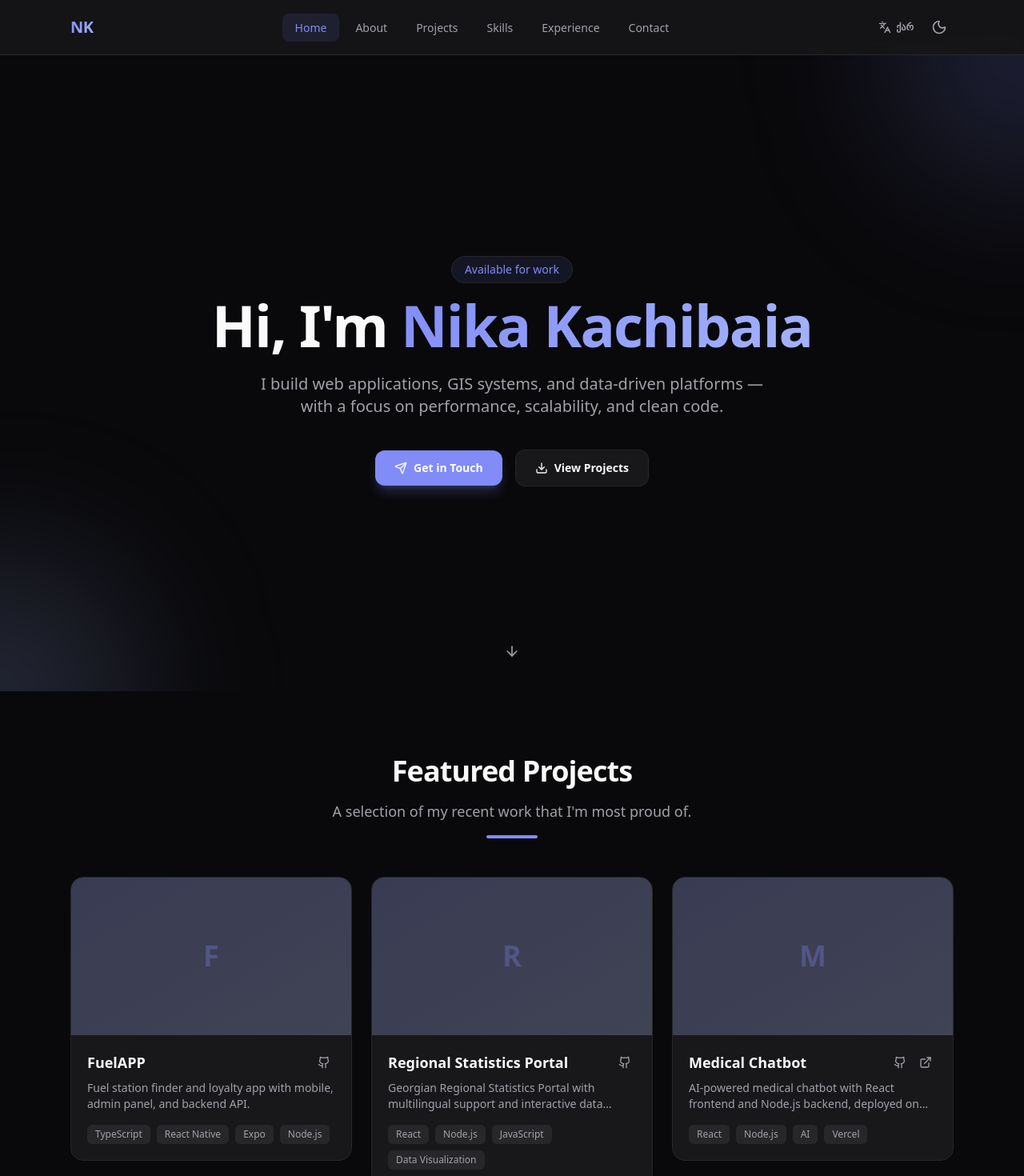
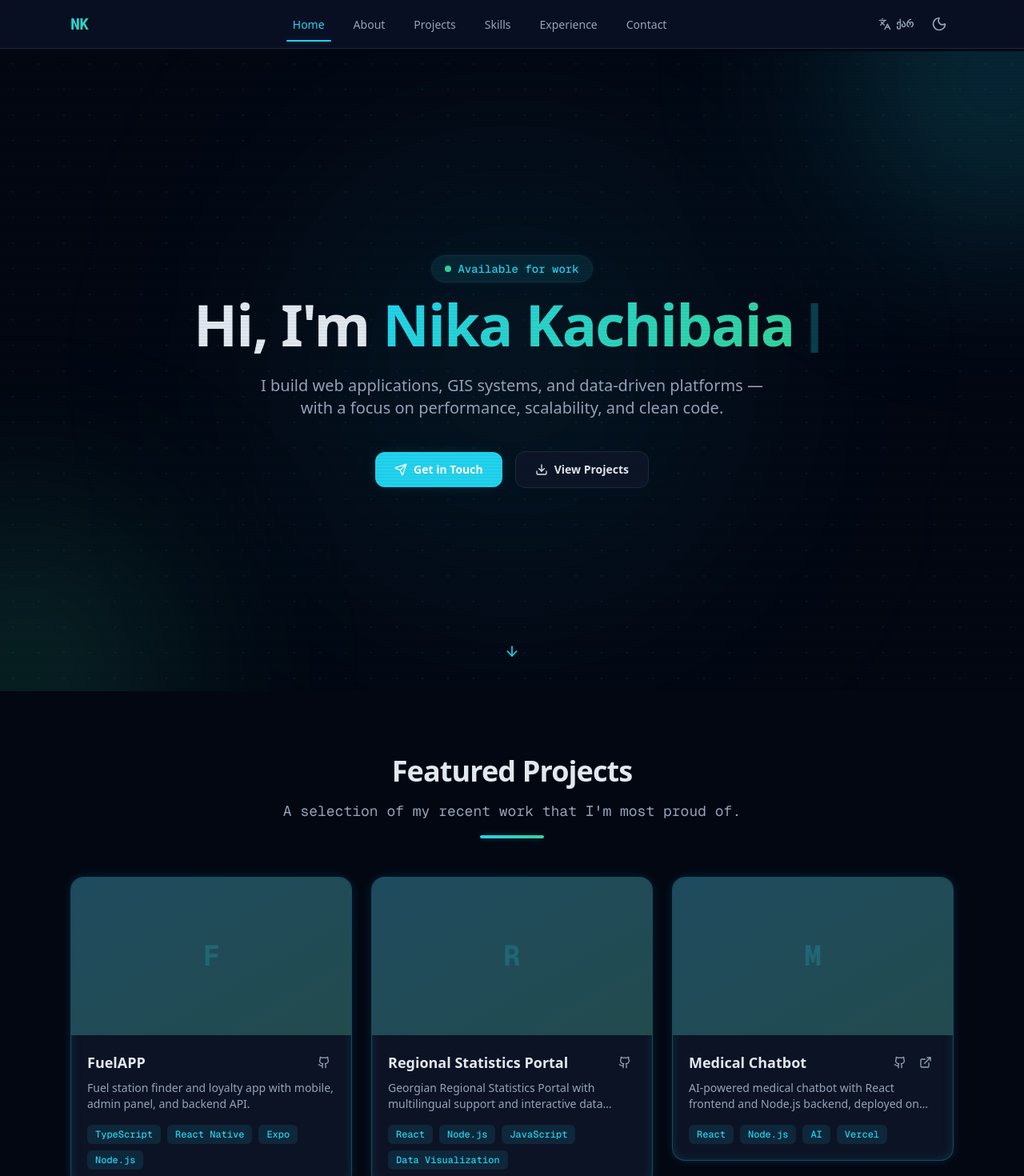
Before and after one commit to nikolozi2001/portfolio_nk, a Next.js app: page / in a window 1280 px wide. Shown: the top 1470 px of the page at 80% size. Built offline with nearby package versions, Linux system fonts and the light colour scheme.

Commit message:
Enhance UI components with glow effects, updated styles, and improved accessibility

```diff
--- a/src/app/globals.css
+++ b/src/app/globals.css
@@ -2,40 +2,44 @@
 
 /* ── Design Tokens ── */
 :root {
-  /* Colors - Light */
-  --background: #fafafa;
-  --foreground: #0a0a0a;
+  /* Colors - Light (cool blue-gray) */
+  --background: #f0f4f8;
+  --foreground: #0c1222;
   --card: #ffffff;
-  --card-foreground: #0a0a0a;
-  --muted: #f4f4f5;
-  --muted-foreground: #71717a;
-  --accent: #6366f1;
-  --accent-light: #818cf8;
-  --accent-dark: #4f46e5;
-  --border: #e4e4e7;
-  --ring: #6366f1;
+  --card-foreground: #0c1222;
+  --muted: #e2e8f0;
+  --muted-foreground: #64748b;
+  --accent: #06b6d4;
+  --accent-light: #22d3ee;
+  --accent-dark: #0891b2;
+  --accent-secondary: #10b981;
+  --border: #cbd5e1;
+  --ring: #06b6d4;
+  --glow: rgba(6, 182, 212, 0.15);
 
   /* Typography */
   --font-sans: var(--font-geist-sans), system-ui, -apple-system, sans-serif;
   --font-mono: var(--font-geist-mono), "Fira Code", monospace;
 
-  /* Spacing Scale */
+  /* Spacing */
   --section-padding: 5rem;
   --container-max: 1200px;
 }
 
 .dark {
-  --background: #09090b;
-  --foreground: #fafafa;
-  --card: #18181b;
-  --card-foreground: #fafafa;
-  --muted: #27272a;
-  --muted-foreground: #a1a1aa;
-  --accent: #818cf8;
-  --accent-light: #a5b4fc;
-  --accent-dark: #6366f1;
-  --border: #27272a;
-  --ring: #818cf8;
+  --background: #030712;
+  --foreground: #e2e8f0;
+  --card: #0f172a;
+  --card-foreground: #e2e8f0;
+  --muted: #1e293b;
+  --muted-foreground: #94a3b8;
+  --accent: #22d3ee;
+  --accent-light: #67e8f9;
+  --accent-dark: #06b6d4;
+  --accent-secondary: #34d399;
+  --border: #1e293b;
+  --ring: #22d3ee;
+  --glow: rgba(34, 211, 238, 0.2);
 }
 
 @theme inline {
@@ -48,8 +52,10 @@
   --color-accent: var(--accent);
   --color-accent-light: var(--accent-light);
   --color-accent-dark: var(--accent-dark);
+  --color-accent-secondary: var(--accent-secondary);
   --color-border: var(--border);
   --color-ring: var(--ring);
+  --color-glow: var(--glow);
   --font-sans: var(--font-geist-sans);
   --font-mono: var(--font-geist-mono);
 }
@@ -77,20 +83,21 @@ body {
 }
 
 ::-webkit-scrollbar-thumb {
-  background: var(--muted-foreground);
+  background: color-mix(in srgb, var(--accent) 40%, var(--muted-foreground));
   border-radius: 3px;
 }
 
 /* ── Selection ── */
 ::selection {
   background: var(--accent);
-  color: white;
+  color: var(--background);
 }
 
 /* ── Focus Ring ── */
 :focus-visible {
   outline: 2px solid var(--ring);
   outline-offset: 2px;
+  box-shadow: 0 0 10px var(--glow);
 }
 
 /* ── Smooth scrolling ── */
@@ -98,17 +105,63 @@ html {
   scroll-behavior: smooth;
 }
 
-/* ── Gradient text utility ── */
+/* ── Gradient text ── */
 .gradient-text {
-  background: linear-gradient(135deg, var(--accent) 0%, var(--accent-light) 100%);
+  background: linear-gradient(135deg, var(--accent) 0%, var(--accent-secondary) 100%);
   -webkit-background-clip: text;
   -webkit-text-fill-color: transparent;
   background-clip: text;
 }
 
-/* ── Glass effect ── */
+/* ── Enhanced glass effect ── */
 .glass {
-  background: color-mix(in srgb, var(--card) 80%, transparent);
-  backdrop-filter: blur(12px);
-  -webkit-backdrop-filter: blur(12px);
+  background: color-mix(in srgb, var(--card) 60%, transparent);
+  backdrop-filter: blur(16px) saturate(180%);
+  -webkit-backdrop-filter: blur(16px) saturate(180%);
 }
+
+/* ── Glow border ── */
+.glow-border {
+  border: 1px solid color-mix(in srgb, var(--accent) 30%, transparent);
+  box-shadow: 0 0 15px -3px var(--glow), inset 0 0 15px -3px var(--glow);
+}
+
+.glow-border-hover {
+  transition: border-color 0.3s, box-shadow 0.3s;
+}
+
+.glow-border-hover:hover {
+  border-color: color-mix(in srgb, var(--accent) 60%, transparent);
+  box-shadow: 0 0 25px -3px var(--glow), 0 0 10px -3px var(--glow), inset 0 0 15px -3px var(--glow);
+}
+
+/* ── Neon text ── */
+.neon-text {
+  color: var(--accent);
+  text-shadow: 0 0 10px var(--glow), 0 0 40px var(--glow);
+}
+
+/* ── Dot-grid background ── */
+.grid-bg {
+  background-image: radial-gradient(circle, color-mix(in srgb, var(--accent) 20%, transparent) 1px, transparent 1px);
+  background-size: 32px 32px;
+}
+
+/* ── Scanline overlay ── */
+.scanline {
+  position: relative;
+}
+
+.scanline::after {
+  content: "";
+  position: absolute;
+  inset: 0;
+  pointer-events: none;
+  background: repeating-linear-gradient(
+    0deg,
+    transparent,
+    transparent 2px,
+    rgba(0, 0, 0, 0.03) 2px,
+    rgba(0, 0, 0, 0.03) 4px
+  );
+}
--- a/src/components/layout/Navbar.tsx
+++ b/src/components/layout/Navbar.tsx
@@ -16,7 +16,6 @@ export function Navbar() {
   const { theme, setTheme } = useTheme();
   const { locale, setLocale, t } = useLocale();
 
-  // Map nav hrefs to translated labels
   const navLabels: Record<string, string> = {
     "/": t.nav.home,
     "/about": t.nav.about,
@@ -27,10 +26,10 @@ export function Navbar() {
   };
 
   return (
-    <header className="fixed top-0 left-0 right-0 z-50 glass border-b border-border">
-      <nav className="mx-auto flex max-w-6xl items-center justify-between px-6 py-4">
+    <header className="fixed top-0 left-0 right-0 z-50 glass border-b border-accent/10">
+      <nav className="mx-auto flex max-w-6xl items-center justify-between px-6 py-3">
         {/* Logo */}
-        <Link href="/" className="text-xl font-bold tracking-tight">
+        <Link href="/" className="text-xl font-bold font-mono tracking-tight">
           <span className="gradient-text">NK</span>
         </Link>
 
@@ -51,7 +50,7 @@ export function Navbar() {
                 {pathname === item.href && (
                   <motion.div
                     layoutId="navbar-indicator"
-                    className="absolute inset-0 rounded-lg bg-accent/10"
+                    className="absolute -bottom-1 left-2 right-2 h-0.5 rounded-full bg-accent shadow-[0_0_8px_var(--glow)]"
                     transition={{ type: "spring", bounce: 0.2, duration: 0.6 }}
                   />
                 )}
@@ -62,10 +61,9 @@ export function Navbar() {
 
         {/* Actions */}
         <div className="flex items-center gap-1">
-          {/* Language Switcher */}
           <button
             onClick={() => setLocale(locale === "en" ? "ka" : "en")}
-            className="rounded-lg px-2.5 py-2 text-xs font-bold text-muted-foreground hover:text-foreground hover:bg-muted transition-colors flex items-center gap-1.5"
+            className="rounded-lg px-2.5 py-2 text-xs font-bold font-mono text-muted-foreground hover:text-accent hover:shadow-[0_0_8px_var(--glow)] transition-all flex items-center gap-1.5"
             aria-label="Switch language"
           >
             <Languages className="h-4 w-4" />
@@ -74,7 +72,7 @@ export function Navbar() {
 
           <button
             onClick={() => setTheme(theme === "dark" ? "light" : "dark")}
-            className="rounded-lg p-2 text-muted-foreground hover:text-foreground hover:bg-muted transition-colors"
+            className="rounded-lg p-2 text-muted-foreground hover:text-accent hover:shadow-[0_0_8px_var(--glow)] transition-all"
             aria-label="Toggle theme"
           >
             <Sun className="h-5 w-5 hidden dark:block" />
@@ -98,7 +96,7 @@ export function Navbar() {
             initial={{ opacity: 0, height: 0 }}
             animate={{ opacity: 1, height: "auto" }}
             exit={{ opacity: 0, height: 0 }}
-            className="md:hidden border-t border-border overflow-hidden"
+            className="md:hidden border-t border-accent/10 overflow-hidden glass"
           >
             <ul className="flex flex-col p-4 gap-1">
               {navItems.map((item) => (
--- a/src/components/sections/Hero.tsx
+++ b/src/components/sections/Hero.tsx
@@ -9,11 +9,15 @@ export function Hero() {
   const { t } = useLocale();
 
   return (
-    <section className="relative flex min-h-screen items-center justify-center px-6">
-      {/* Background gradient orbs */}
+    <section className="relative flex min-h-screen items-center justify-center px-6 scanline">
+      {/* Dot grid background */}
+      <div className="pointer-events-none absolute inset-0 grid-bg opacity-40 dark:opacity-20" />
+
+      {/* Gradient orbs */}
       <div className="pointer-events-none absolute inset-0 overflow-hidden">
-        <div className="absolute -top-40 -right-40 h-80 w-80 rounded-full bg-accent/20 blur-[100px]" />
-        <div className="absolute -bottom-40 -left-40 h-80 w-80 rounded-full bg-accent-light/20 blur-[100px]" />
+        <div className="absolute -top-40 -right-40 h-96 w-96 rounded-full bg-accent/20 blur-[120px]" />
+        <div className="absolute -bottom-40 -left-40 h-96 w-96 rounded-full bg-accent-secondary/15 blur-[120px]" />
+        <div className="absolute top-1/2 left-1/2 -translate-x-1/2 -translate-y-1/2 h-[500px] w-[500px] rounded-full bg-accent/10 blur-[150px]" />
       </div>
 
       <div className="relative mx-auto max-w-4xl text-center">
@@ -22,7 +26,11 @@ export function Hero() {
           animate={{ opacity: 1, y: 0 }}
           transition={{ duration: 0.5 }}
         >
-          <p className="mb-4 inline-block rounded-full border border-accent/30 bg-accent/10 px-4 py-1.5 text-sm font-medium text-accent">
+          <p className="mb-4 inline-flex items-center gap-2 rounded-full border border-accent/40 bg-accent/10 px-4 py-1.5 text-sm font-mono font-medium text-accent shadow-[0_0_10px_-3px_var(--glow)]">
+            <span className="relative flex h-2 w-2">
+              <span className="absolute inline-flex h-full w-full animate-ping rounded-full bg-accent-secondary opacity-75" />
+              <span className="relative inline-flex h-2 w-2 rounded-full bg-accent-secondary" />
+            </span>
             {t.hero.badge}
           </p>
         </motion.div>
@@ -35,6 +43,13 @@ export function Hero() {
         >
           {t.hero.greeting}{" "}
           <span className="gradient-text">{t.site.name}</span>
+          <motion.span
+            animate={{ opacity: [1, 0] }}
+            transition={{ duration: 0.8, repeat: Infinity, repeatType: "reverse" }}
+            className="inline-block ml-1 font-mono text-accent"
+          >
+            |
+          </motion.span>
         </motion.h1>
 
         <motion.p
@@ -54,14 +69,14 @@ export function Hero() {
         >
           <Link
             href="/contact"
-            className="inline-flex items-center gap-2 rounded-xl bg-accent px-6 py-3 text-sm font-semibold text-white shadow-lg shadow-accent/25 transition-all hover:bg-accent-dark hover:shadow-xl hover:shadow-accent/30 hover:-translate-y-0.5"
+            className="inline-flex items-center gap-2 rounded-xl bg-accent px-6 py-3 text-sm font-semibold text-white shadow-[0_0_20px_-5px_var(--glow)] transition-all hover:bg-accent-dark hover:shadow-[0_0_30px_-5px_var(--glow)] hover:-translate-y-0.5"
           >
             <Send className="h-4 w-4" />
             {t.hero.cta}
           </Link>
           <Link
             href="/projects"
-            className="inline-flex items-center gap-2 rounded-xl border border-border bg-card px-6 py-3 text-sm font-semibold transition-all hover:bg-muted hover:-translate-y-0.5"
+            className="inline-flex items-center gap-2 rounded-xl border border-accent/20 bg-card/80 backdrop-blur-sm px-6 py-3 text-sm font-semibold glow-border-hover transition-all hover:-translate-y-0.5"
           >
             <Download className="h-4 w-4" />
             {t.hero.viewProjects}
@@ -80,7 +95,7 @@ export function Hero() {
           animate={{ y: [0, 8, 0] }}
           transition={{ duration: 2, repeat: Infinity }}
         >
-          <ArrowDown className="h-5 w-5 text-muted-foreground" />
+          <ArrowDown className="h-5 w-5 neon-text" />
         </motion.div>
       </motion.div>
     </section>
--- a/src/components/sections/ProjectCard.tsx
+++ b/src/components/sections/ProjectCard.tsx
@@ -16,14 +16,16 @@ export function ProjectCard({ project, index }: ProjectCardProps) {
       initial={{ opacity: 0, y: 30 }}
       whileInView={{ opacity: 1, y: 0 }}
       viewport={{ once: true }}
-      transition={{ duration: 0.5, delay: index * 0.1 }}
+      transition={{ duration: 0.5, delay: index * 0.08 }}
+      whileHover={{ rotateY: 2, rotateX: -2, scale: 1.02 }}
+      style={{ perspective: 1000 }}
     >
       <Link href={`/projects/${project.slug}`} className="group block">
-        <article className="overflow-hidden rounded-2xl border border-border bg-card transition-all duration-300 hover:border-accent/50 hover:shadow-lg hover:shadow-accent/5 hover:-translate-y-1">
+        <article className="overflow-hidden rounded-2xl glow-border glow-border-hover bg-card/80 backdrop-blur-sm transition-all duration-300 hover:-translate-y-1">
           {/* Image placeholder */}
           <div className="relative aspect-video overflow-hidden bg-muted">
-            <div className="absolute inset-0 flex items-center justify-center bg-gradient-to-br from-accent/20 to-accent-light/20">
-              <span className="text-4xl font-bold text-accent/30">
+            <div className="absolute inset-0 flex items-center justify-center bg-gradient-to-br from-accent/20 to-accent-secondary/20">
+              <span className="text-4xl font-bold font-mono text-accent/20">
                 {project.title.charAt(0)}
               </span>
             </div>
@@ -62,7 +64,7 @@ export function ProjectCard({ project, index }: ProjectCardProps) {
               {project.tags.slice(0, 4).map((tag) => (
                 <span
                   key={tag}
-                  className="rounded-md bg-muted px-2.5 py-1 text-xs font-medium text-muted-foreground"
+                  className="rounded-md bg-accent/10 px-2.5 py-1 text-xs font-mono font-medium text-accent"
                 >
                   {tag}
                 </span>
--- a/src/components/ui/SectionHeading.tsx
+++ b/src/components/ui/SectionHeading.tsx
@@ -23,12 +23,12 @@ export function SectionHeading({
     >
       <h2 className="text-3xl font-bold tracking-tight sm:text-4xl">{title}</h2>
       {subtitle && (
-        <p className="mt-4 text-lg text-muted-foreground max-w-2xl mx-auto">
+        <p className="mt-4 text-lg text-muted-foreground max-w-2xl mx-auto font-mono">
           {subtitle}
         </p>
       )}
       <div
-        className={`mt-4 h-1 w-16 rounded-full bg-accent ${
+        className={`mt-4 h-1 w-20 rounded-full bg-gradient-to-r from-accent to-accent-secondary shadow-[0_0_8px_var(--glow)] ${
           align === "center" ? "mx-auto" : ""
         }`}
       />
```
Also changed, not shown: src/app/about/page.tsx (+4 -4 lines), src/app/page.tsx (+5 -5 lines), src/components/layout/Footer.tsx (+5 -5 lines), src/components/sections/ContactForm.tsx (+15 -12 lines), src/components/sections/SkillsGrid.tsx (+7 -4 lines), src/components/sections/Timeline.tsx (+16 -8 lines).
